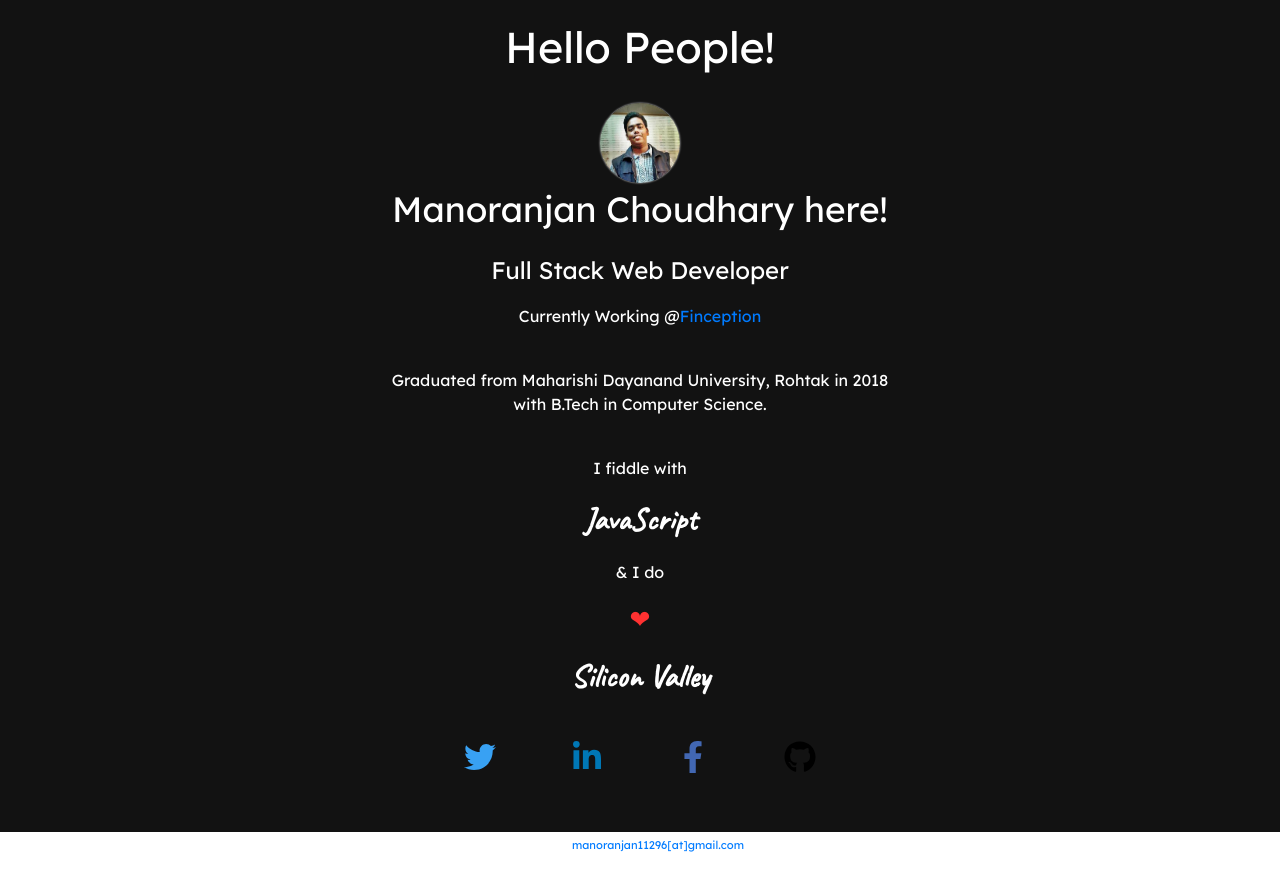
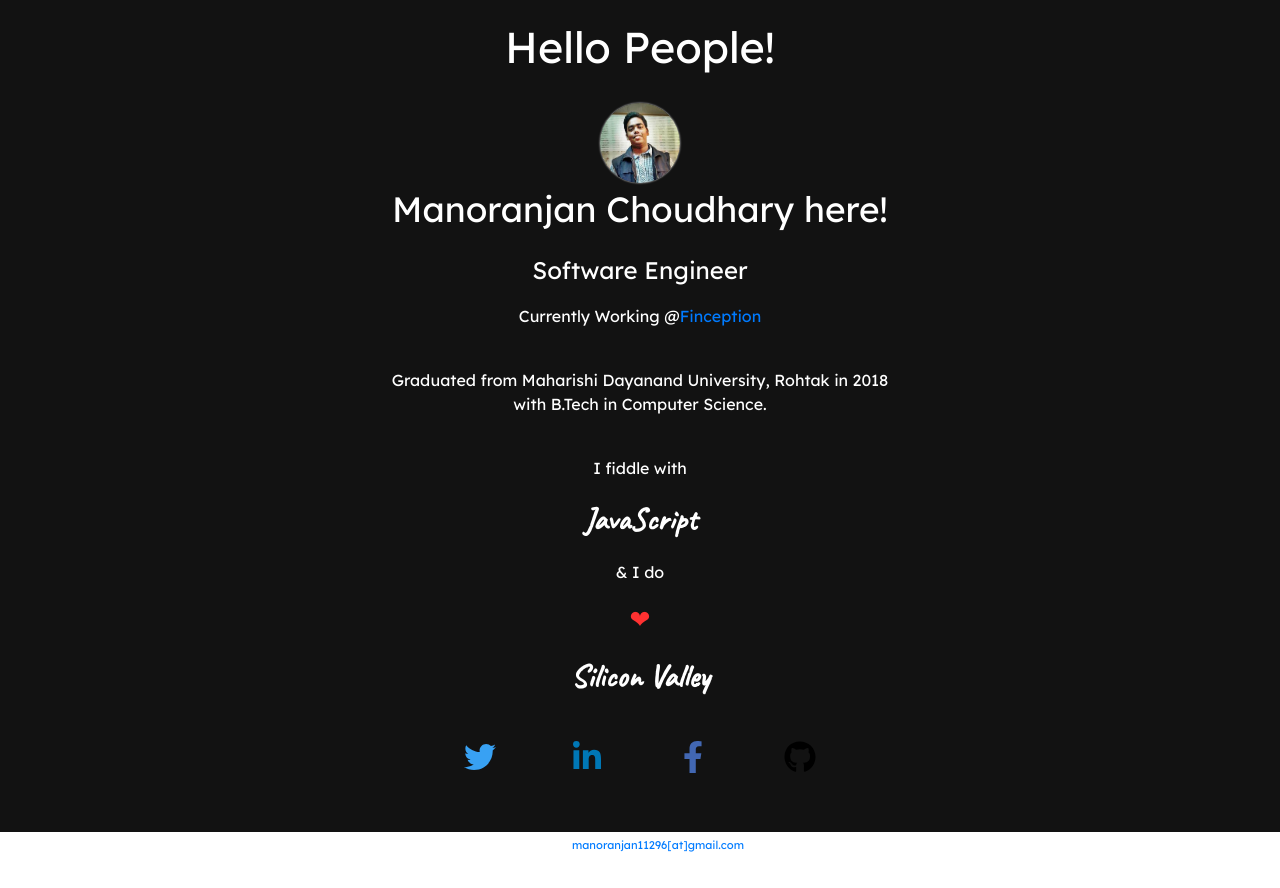
Before and after one commit to monu11296/manoranjanchoudhary.me, a React (Create React App) app: page / in a window 1280 px wide. Built offline with nearby package versions, Linux system fonts and the light colour scheme.

Commit message:
changed meta description

```diff
--- a/public/index.html
+++ b/public/index.html
@@ -7,7 +7,7 @@
     <meta name="theme-color" content="#000000" />
     <meta
       name="description"
-      content="Web site created using create-react-app"
+      content="Manoranjan Choudhary | Software Engineer | Bangalore-Delhi"
     />
     <link rel="apple-touch-icon" href="logo192.png" />
     <!--
--- a/src/components/intro.tsx
+++ b/src/components/intro.tsx
@@ -9,7 +9,7 @@ const Intro: React.FC = () => {
       <div>
         <div>
           <p className = {styles.name}>Manoranjan Choudhary here!</p>
-          <p className = {styles.profile}>Full Stack Web Developer</p>
+          <p className = {styles.profile}>Software Engineer</p>
 
               <p>Currently Working @
                     <a href = "https://www.finception.in/" target = "_blank" rel = "noopener noreferrer">
```
